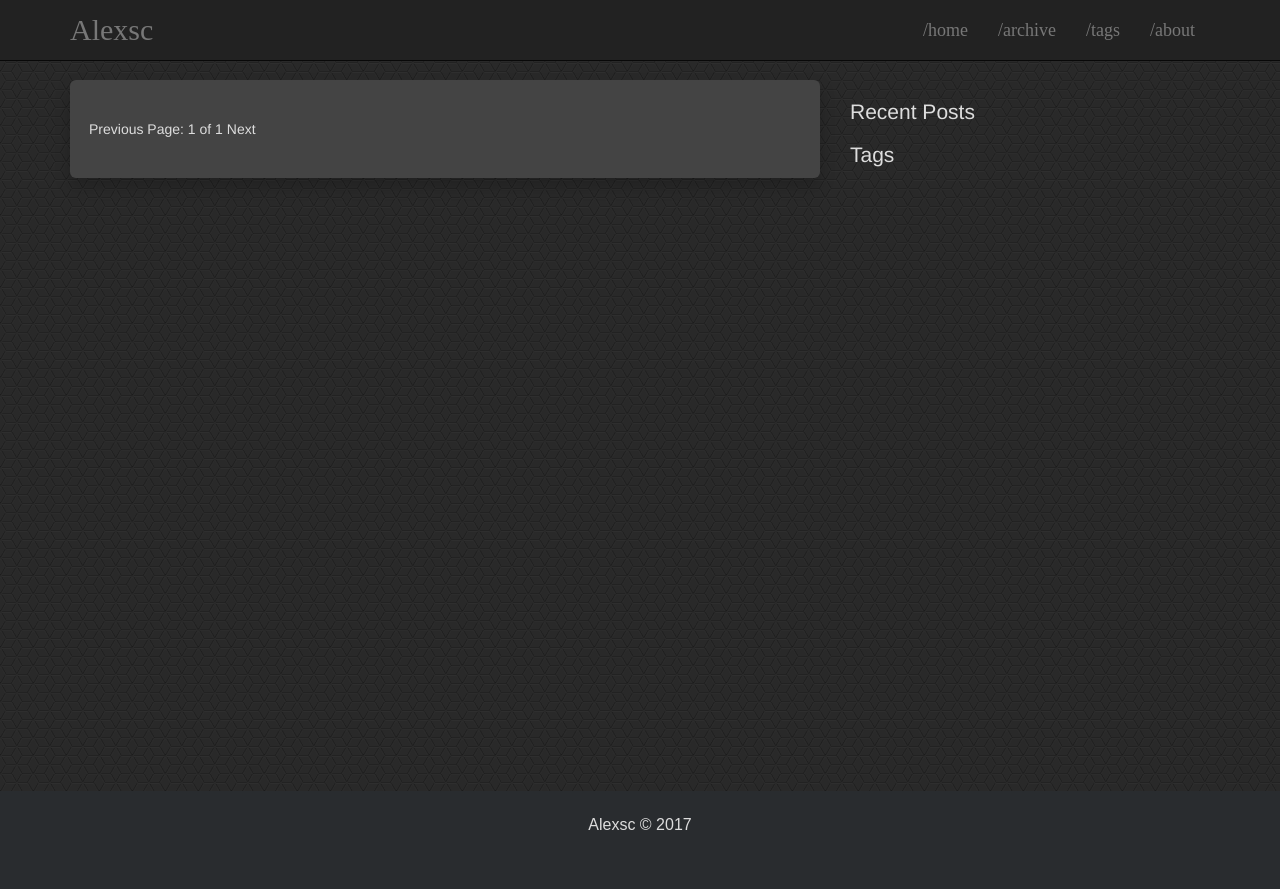
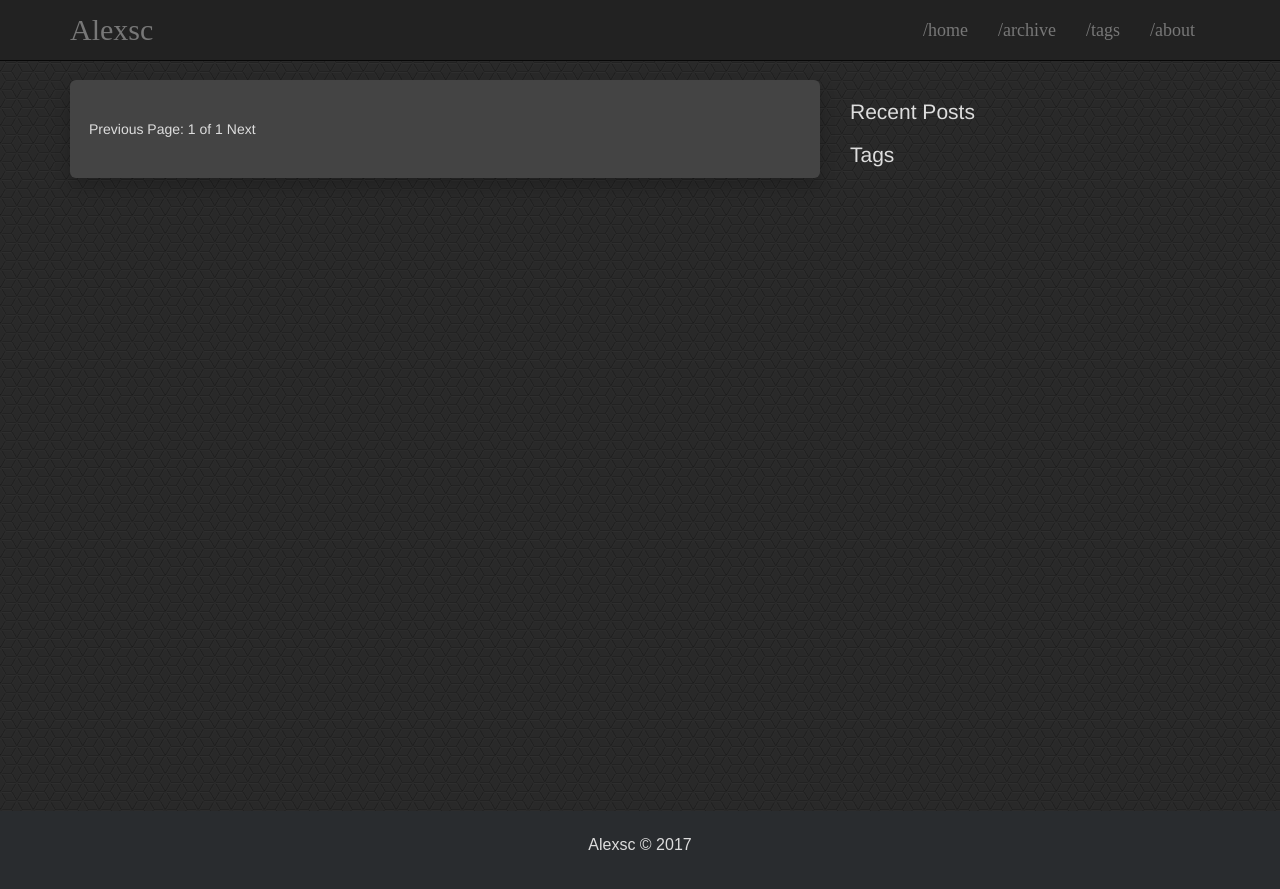
Before and after one commit to karembadawy/blog.alexsec.com, a Jekyll site: the page built from index.html, in a window 1280 px wide. Shown: the top 889 px of the page. Built offline with Jekyll 4.4.1, drawn with Linux system fonts in a browser that asks for light colours; the list of posts is cut into pages by our own code.

Commit message:
removing useless stuff

```diff
--- a/_config.yml
+++ b/_config.yml
@@ -24,7 +24,7 @@ share:
 #  linkedin:
 #  instagram: ''
 #  lastfm: ''
-  rss: feed.xml
+  rss: "feed.xml"
 
 # Google Analytics key, leave blank to ignore
 google_analytics_key:
--- a/_includes/footer.html
+++ b/_includes/footer.html
@@ -2,7 +2,6 @@
       <div class="container">
         <div class="footer">
           <p>Alexsc &copy; 2017</p>
-          {% include social.html %}
         </div>
       </div>
     </footer>
```
